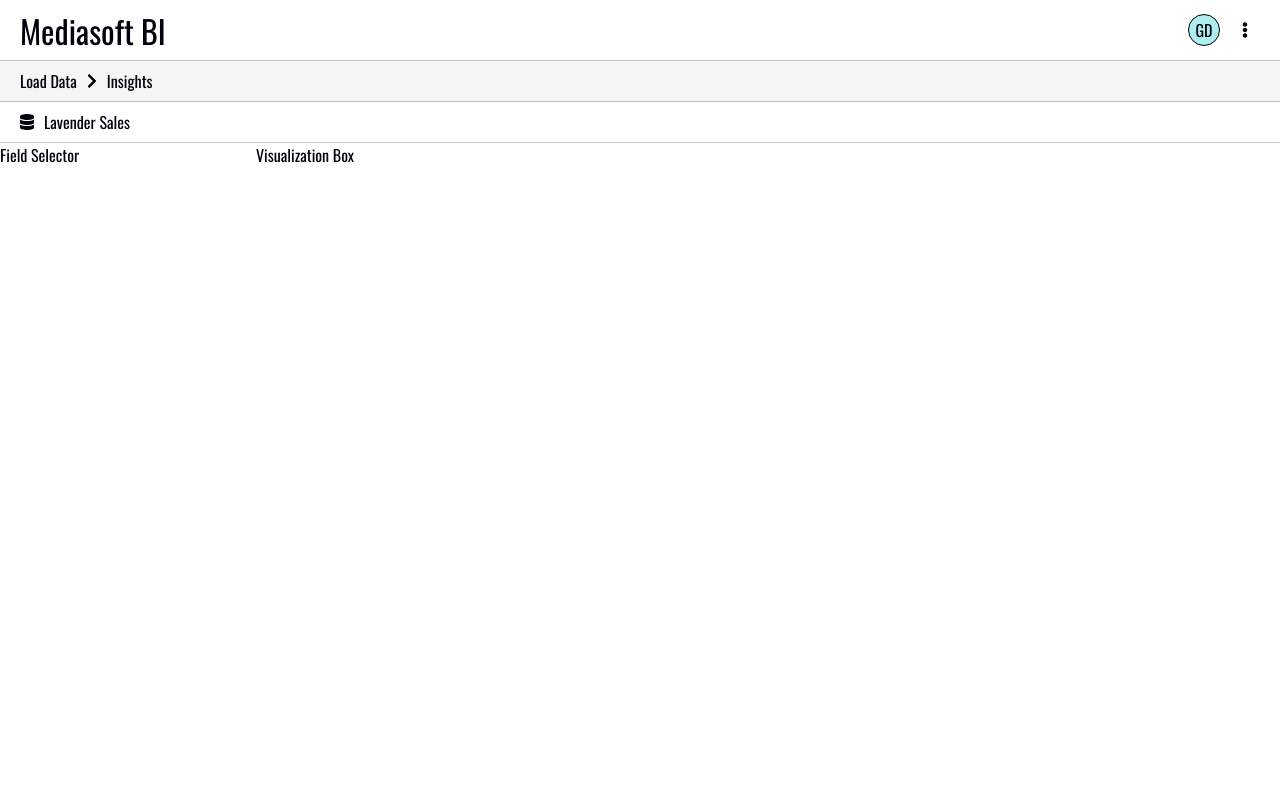
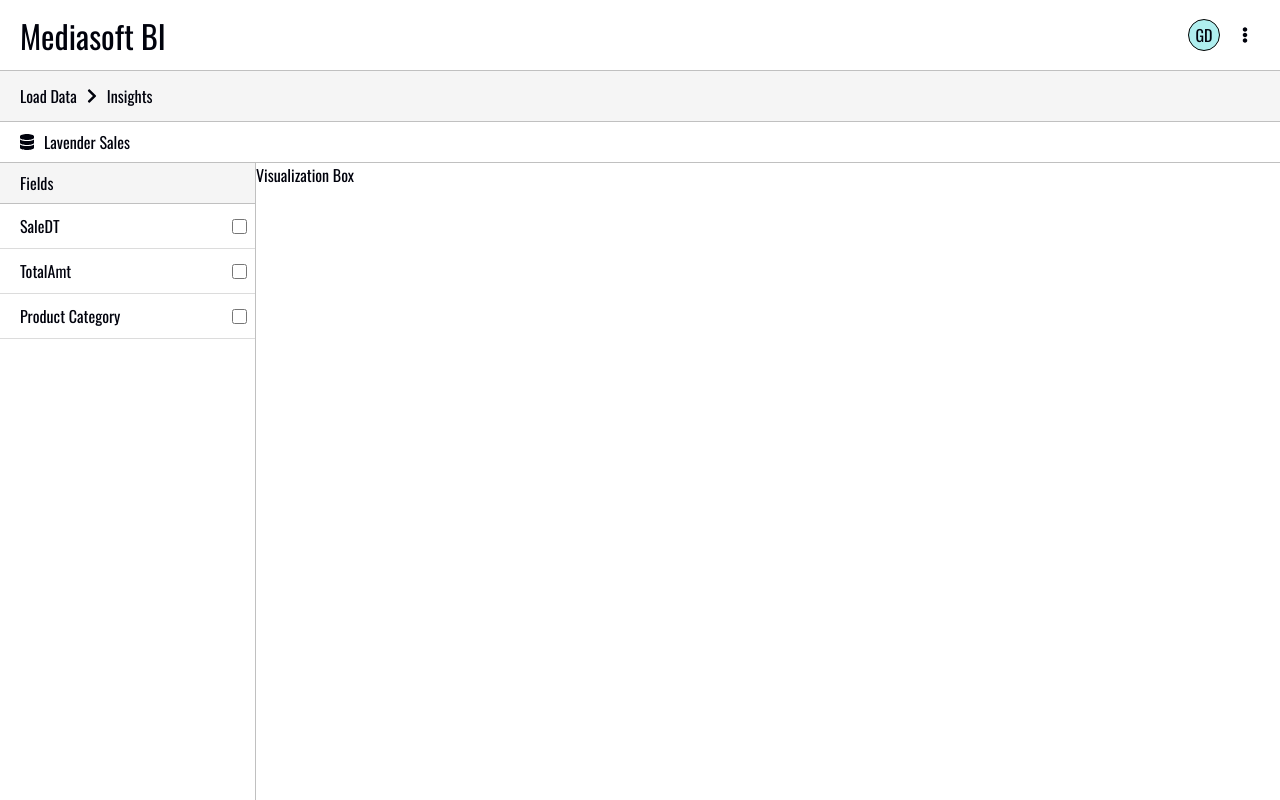
Before and after one commit to ZabirNur/mediasoftbi-web, a React (Create React App) app: page / in a window 1280 px wide. Shown: the top 800 px of the page. Built offline with nearby package versions, Linux system fonts and the light colour scheme.

Commit message:
add field selector

```diff
--- a/src/App.jsx
+++ b/src/App.jsx
@@ -1,15 +1,21 @@
+import styled from 'styled-components'
+
 import HeaderBar from './components/HeaderBar'
 import NavBar from './components/NavBar'
 import DataLabel from './components/DataLabel'
 import MainArea from './components/MainArea'
 
+const StyledApp = styled.div`
+  height: 100vh;
+`
+
 export default () => {
   return (
-    <div>
+    <StyledApp>
       <HeaderBar />
       <NavBar />
       <DataLabel />
       <MainArea />
-    </div>
+    </StyledApp>
   )
 }
--- /dev/null
+++ b/src/components/FieldCheckbox.jsx
@@ -0,0 +1,26 @@
+import styled from 'styled-components'
+
+const StyledFieldCheckbox = styled.div`
+  display: flex;
+  justify-content: space-between;
+  align-items: center;
+  border-bottom: 1px solid gainsboro;
+  padding-left: 20px;
+  padding-right: 5px;
+  padding-top: 10px;
+  padding-bottom: 10px;
+`
+
+const StyledCheckbox = styled.input`
+  width: 15px;
+  height: 15px;
+`
+
+export default ({labelText}) => {
+  return (
+    <StyledFieldCheckbox>
+      <label>{labelText}</label>
+      <StyledCheckbox type="checkbox"/>
+    </StyledFieldCheckbox>
+  )
+}
--- a/src/components/FieldSelector.jsx
+++ b/src/components/FieldSelector.jsx
@@ -1,7 +1,41 @@
+import styled from 'styled-components'
+
+import FieldCheckbox from './FieldCheckbox'
+
+const StyledFieldSelector = styled.div`
+  border-right: 1px solid silver;
+`
+
+const StyledFieldLabel = styled.div`
+  background-color: whitesmoke;
+  height: 40px;
+  display: flex;
+  align-items: center;
+  padding-left: 20px;
+  border-bottom: 1px solid silver;
+`
+
+const FieldLabel = () => {
+  return (
+    <StyledFieldLabel>
+      Fields
+    </StyledFieldLabel>
+  )
+}
+
+const StyledFieldCheckboxes = styled.div`
+  /*  */
+`
+
 export default () => {
   return (
-    <div>
-      Field Selector
-    </div>
+    <StyledFieldSelector>
+      <FieldLabel/>
+      <StyledFieldCheckboxes>
+        <FieldCheckbox labelText="SaleDT"/>
+        <FieldCheckbox labelText="TotalAmt"/>
+        <FieldCheckbox labelText="Product Category"/>
+      </StyledFieldCheckboxes>
+    </StyledFieldSelector>
   )
 }
--- a/src/components/HeaderBar.jsx
+++ b/src/components/HeaderBar.jsx
@@ -56,7 +56,7 @@ const StyledHeaderBar = styled.header`
   display: flex;
   justify-content: space-between;
   align-items: center;
-  height: 60px;
+  height: 70px;
   padding-left: 20px;
   padding-right: 20px;
   border-bottom: 1px solid silver;
--- a/src/components/MainArea.jsx
+++ b/src/components/MainArea.jsx
@@ -6,6 +6,7 @@ import VisualizationBox from "./VisualizationBox"
 const StyledMainArea = styled.div`
   display: grid;
   grid-template-columns: 1fr 4fr;
+  height: 100%;
 `
 
 export default () => {
--- a/src/components/NavBar.jsx
+++ b/src/components/NavBar.jsx
@@ -5,7 +5,7 @@ import { faChevronRight } from '@fortawesome/free-solid-svg-icons'
 
 const StyledNavBar = styled.div`
   background-color: whitesmoke;
-  height: 40px;
+  height: 50px;
   display: flex;
   gap: 10px;
   align-items: center;
```
